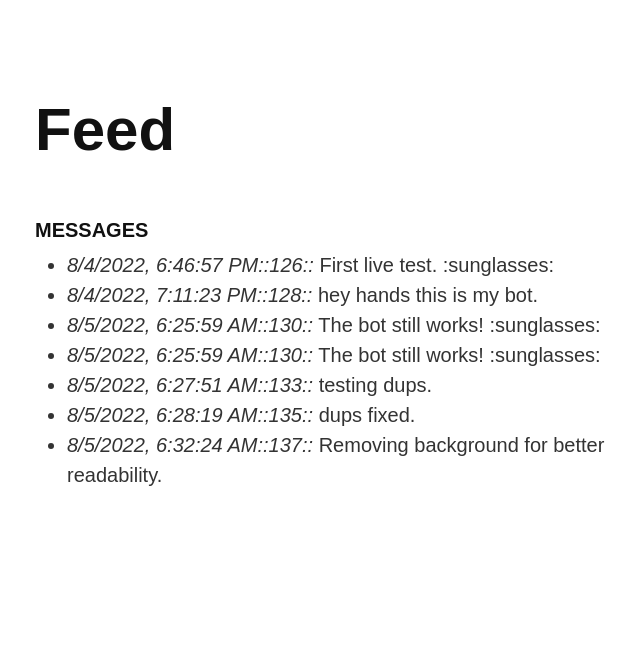
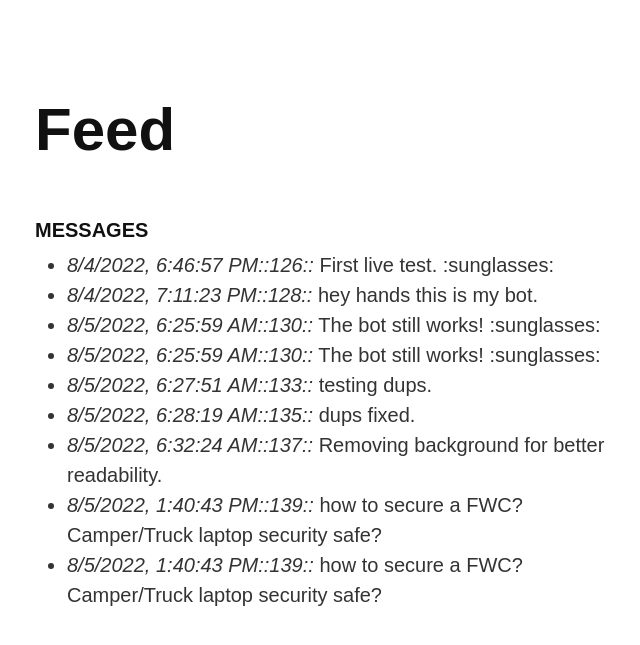
Before and after one commit to todgru/todgru.github.io, a Jekyll site: the page built from feed/index.md, in a window 1280 px wide. Shown: the top 645 px of the page, without its empty margins (303-943 px from the left). Built offline with Jekyll 4.4.1, drawn with Linux system fonts in a browser that asks for light colours; our own code applies the rules of GitHub Pages for plain Markdown files.

Commit message:
todgrubot: automated feed update

```diff
--- a/feed/index.md
+++ b/feed/index.md
@@ -11,3 +11,5 @@ layout: nobackground
 * _8/5/2022, 6:27:51 AM::133::_ testing dups.
 * _8/5/2022, 6:28:19 AM::135::_ dups fixed.
 * _8/5/2022, 6:32:24 AM::137::_ Removing background for better readability.
+* _8/5/2022, 1:40:43 PM::139::_ how to secure a FWC? Camper/Truck laptop security safe?
+* _8/5/2022, 1:40:43 PM::139::_ how to secure a FWC? Camper/Truck laptop security safe?
```
